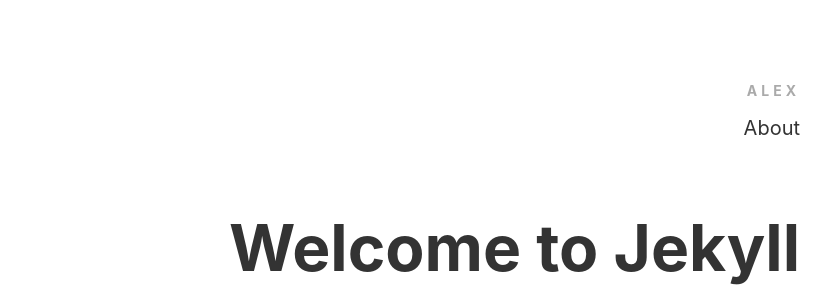
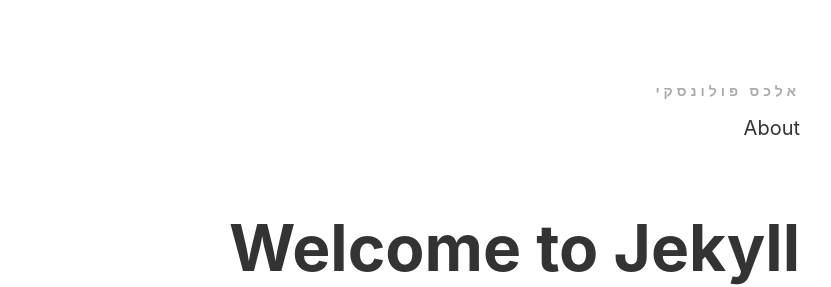
Before and after one commit to alexpolonsky/test-dec2016, a Jekyll site: the page built from _posts/2015-05-02-welcome-to-jekyll.md, in a window 1280 px wide. Shown: the top 287 px of the page, without its empty margins (224-1055 px from the left). Built offline with Jekyll 4.4.1, drawn with Linux system fonts in a browser that asks for light colours; some web fonts are replaced.

Commit message:
Update _config.yml

```diff
--- a/_config.yml
+++ b/_config.yml
@@ -1,4 +1,4 @@
-name: alex
+name: אלכס פולונסקי
 baseurl: ""
 
 date_format: "%Y-%m-%d"
```
